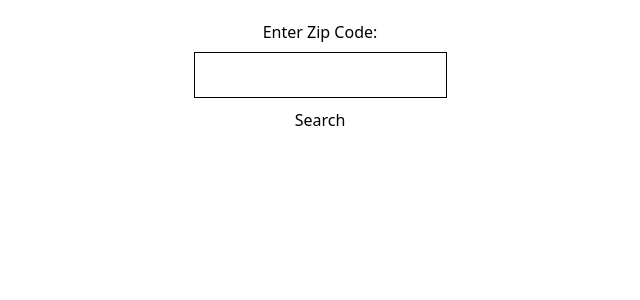
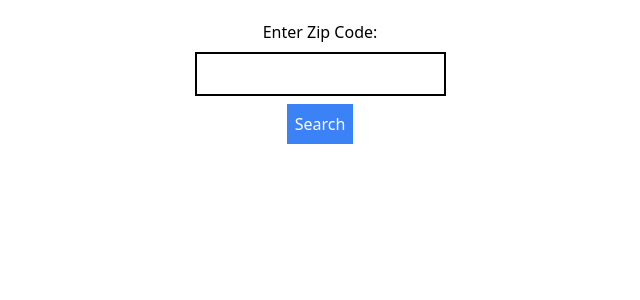
Before and after one commit to garmartirosy/norman-local-view-request, a React (Vite) app: page / in a window 1280 px wide. Shown: the top 300 px of the page, without its empty margins (320-960 px from the left). Built offline with nearby package versions, Linux system fonts and the light colour scheme.

Commit message:
Update App.jsx

```diff
--- a/src/App.jsx
+++ b/src/App.jsx
@@ -12,8 +12,8 @@ function App() {
       const response = await axios.get(
         `https://seeclickfix.com/api/v2/issues?search[place_url]=${zipCode}&per_page=10`
       );
-      console.log(response.data.issues); // 打印响应数据来查看其结构
-      setIssues(response.data.issues); // 根据响应数据的结构来访问问题数组
+      console.log(response.data.issues);
+      setIssues(response.data.issues);
     } catch (error) {
       console.error(error);
     }
@@ -44,19 +44,24 @@ function App() {
         value={zipCode}
         onChange={(e) => setZipCode(e.target.value)}
         maxLength={5}
-        style={{
-          border: "1px solid black",
-          padding: "10px",
-          marginBottom: "10px",
-        }}
+        className="border-black border-2 p-2 mb-2"
       />
-      <button onClick={updateZipHash}>Search</button>
+      <button onClick={updateZipHash} className="bg-blue-500 text-white p-2">
+        Search
+      </button>
       {issues.map((issue) => (
-        <div key={issue.id}>
-          <h2>{issue.summary}</h2>
-          <p>{issue.description}</p>
-          <p>{issue.address}</p>
-          <a href={issue.html_url} target="_blank" rel="noopener noreferrer">
+        <div key={issue.id} className="py-2">
+          {" "}
+
+          <h2 className="py-2">{issue.summary}</h2>
+          <p className="py-2">{issue.description}</p>
+          <p className="py-2">{issue.address}</p>
+          <a
+            href={issue.html_url}
+            target="_blank"
+            rel="noopener noreferrer"
+            className="border-blue-500 border-2 p-2 inline-block"
+          >
             View Details
           </a>
           {issue.media_url && <img src={issue.media_url} alt={issue.summary} />}
```
